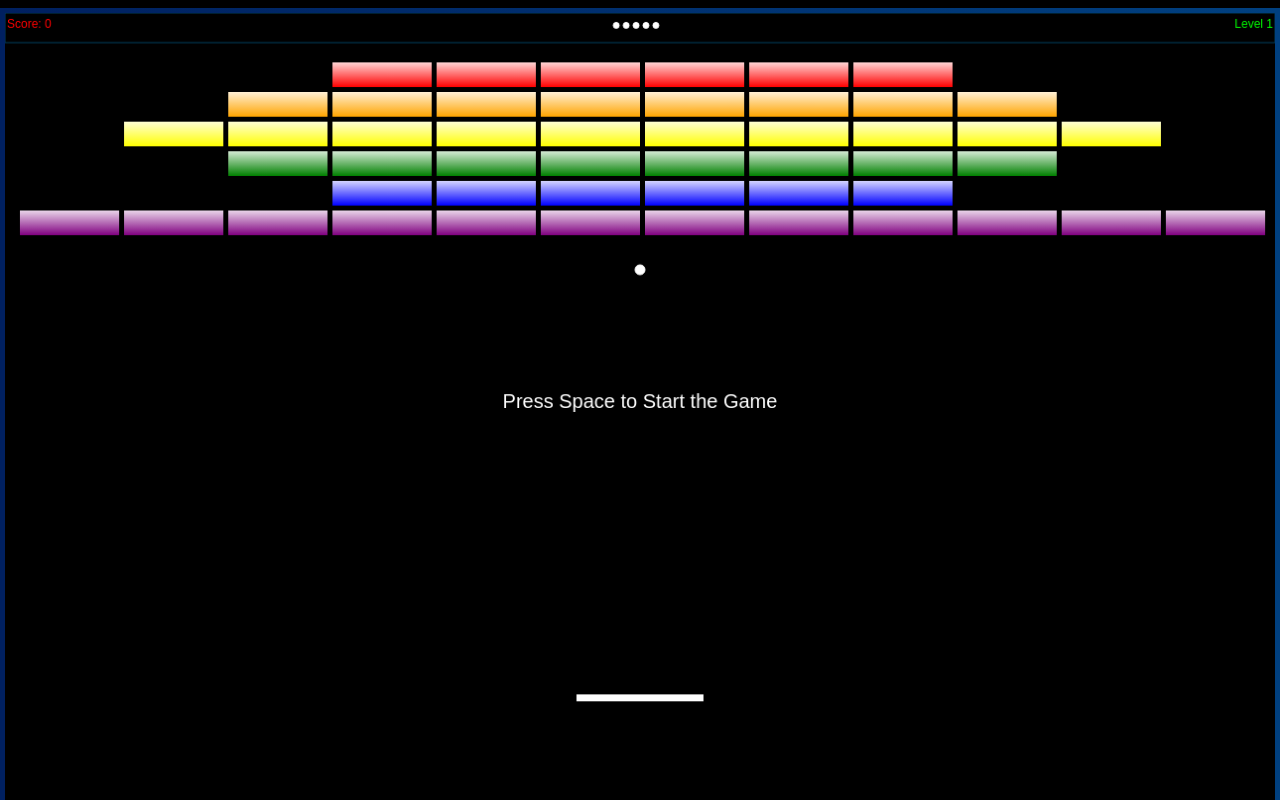
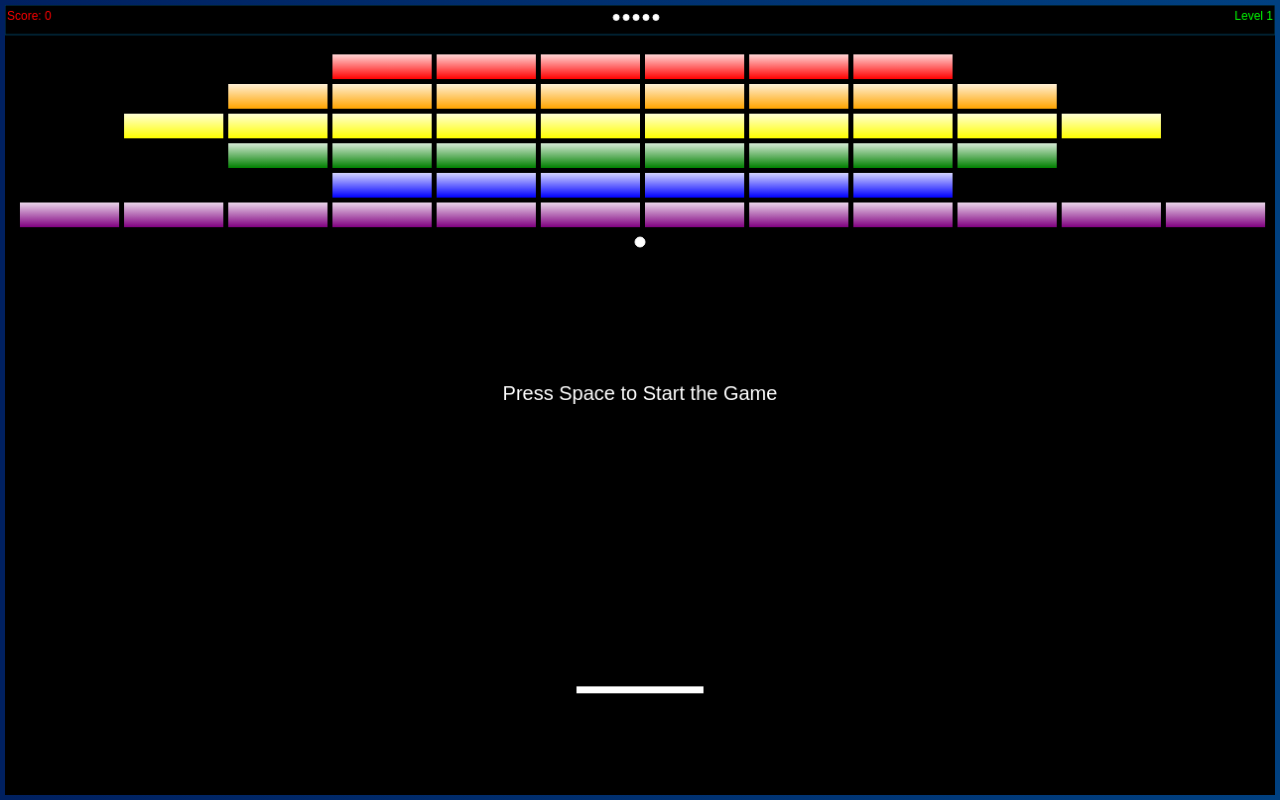
Before and after one commit to TimsReef/BreakoutGame, a React (Vite) app: page / in a window 1280 px wide. Built offline with nearby package versions, Linux system fonts and the light colour scheme.

Commit message:
Fixed a few minor drawing issues

```diff
--- a/src/components/Canvas.styles.ts
+++ b/src/components/Canvas.styles.ts
@@ -5,8 +5,14 @@ export const Canvas = styled.canvas`
   border: 5px solid black;
   width: 100%;
   height: 100%;
-  padding: 0px 0px;
-  margin: 0px;
+  position: absolute;
+  padding: 0;
+  margin: auto;
+  top: 0;
+  bottom: 0;
+  left: 0;
+  right: 0;
+  display: block;
   border-image-slice: 1;
   touch-action: none;
   position: fixed;
--- a/src/components/ScoreBoard.tsx
+++ b/src/components/ScoreBoard.tsx
@@ -75,8 +75,9 @@ export class ScoreBoard {
 
         ctx.font = "12px Arial";
         ctx.fillStyle = 'red';
-        let text = i18n.t('score', { score: this.score });
-        ctx.fillText(text, this.position.x + this.BORDER, this.position.y + this.height / 2, 200);
+        let scoreText = i18n.t('score', { score: this.score });
+        let m: TextMetrics = ctx.measureText(scoreText);
+        ctx.fillText(scoreText, this.position.x + this.BORDER, this.position.y + this.height / 2, m.width);
 
         const x = (this.width / 2) - ((this.ballSize + this.BALL_GAP) * this.ballCount) / 2 - (this.BORDER * 2);
         for (let i = 0; i < this.ballCount; i++) {
@@ -89,7 +90,7 @@ export class ScoreBoard {
         }
         ctx.fillStyle = 'lime';
         const levelText = i18n.t('level', { level: this.level });
-        const m: TextMetrics = ctx.measureText(levelText);
-        ctx.fillText(levelText, this.position.x + this.width - m.width - this.BORDER, this.position.y + this.height / 2, 200);
+        m = ctx.measureText(levelText);
+        ctx.fillText(levelText, this.position.x + this.width - m.width - this.BORDER, this.position.y + this.height / 2, m.width);
     }
 }
--- a/src/components/UILayout.ts
+++ b/src/components/UILayout.ts
@@ -1,4 +1,4 @@
-import { BrickColor, BrickEnergy, BrickValue, Level, PADDLE_SPEED, BallSpeed } from '../constants/setup';
+import { BrickColor, BrickEnergy, BrickValue, Level, PADDLE_SPEED, BallSpeed, BRICK_ROWS } from '../constants/setup';
 import { DrawArgs, DrawProps, Vector } from '../constants/types';
 import { log, logType } from '../utils/logger';
 import { Ball } from './Ball';
@@ -69,7 +69,7 @@ export class UILayout {
 
         this.BALL_SIZE = 5;
         this.BALL_STARTX = Math.floor(this.GAME_WIDTH / 2);
-        this.gameBall = new Ball(this.BALL_SIZE, { x: this.BALL_STARTX, y: Math.floor(this.GAME_HEIGHT * .35 - this.STAGE_PADDING * 2) }, { x: BallSpeed.slow, y: BallSpeed.slow });
+        this.gameBall = new Ball(this.BALL_SIZE, { x: this.BALL_STARTX, y: Math.floor(this.SCORE_BOARD_HEIGHT + (BRICK_ROWS * (this.BRICK_HEIGHT + this.BRICK_PADDING)) + this.STAGE_PADDING * 3) }, { x: BallSpeed.slow, y: BallSpeed.slow });
 
         if (isMobile) {
             this.BUTTON_SIZE = 50;
@@ -143,7 +143,7 @@ export class UILayout {
 
         this.BALL_STARTX = Math.floor(this.GAME_WIDTH / 2);
         this.gameBall.pos.x = Math.floor(this.BALL_STARTX = this.GAME_WIDTH / 2);
-        this.gameBall.pos.y = Math.floor(this.GAME_HEIGHT * .35 - this.STAGE_PADDING * 2);
+        this.gameBall.pos.y = Math.floor(this.SCORE_BOARD_HEIGHT + (BRICK_ROWS * (this.BRICK_HEIGHT + this.BRICK_PADDING)) + this.STAGE_PADDING * 3);
 
         this.gamePaddle.width = Math.floor(this.GAME_WIDTH * .10);
         this.gamePaddle.pos.x = Math.floor(this.PADDLE_STARTX = Math.floor(this.gameWidth / 2 - this.PADDLE_WIDTH / 2));
--- a/src/constants/setup.ts
+++ b/src/constants/setup.ts
@@ -38,6 +38,7 @@ export type BrickCollision = {
     value: number;
 }
 
+export const BRICK_ROWS = 6;
 export const MAX_LEVELS = 4;
 export const Level:number[][] = [
     [
```
